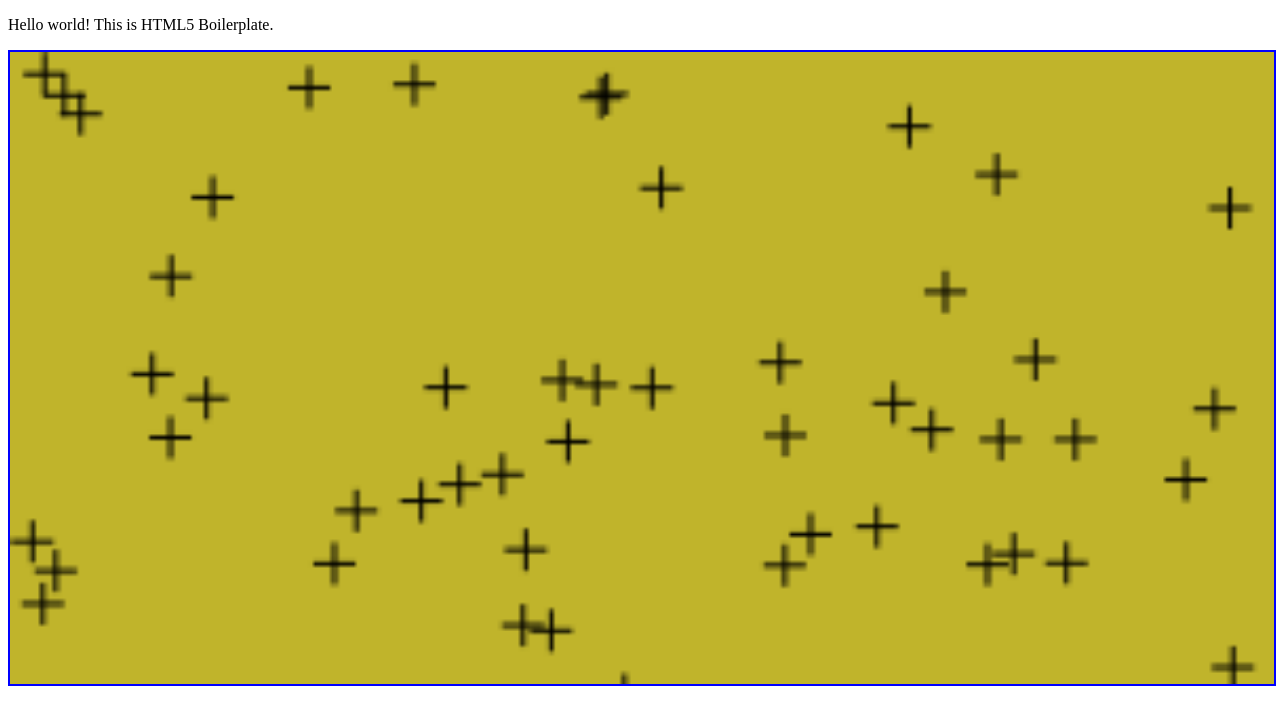
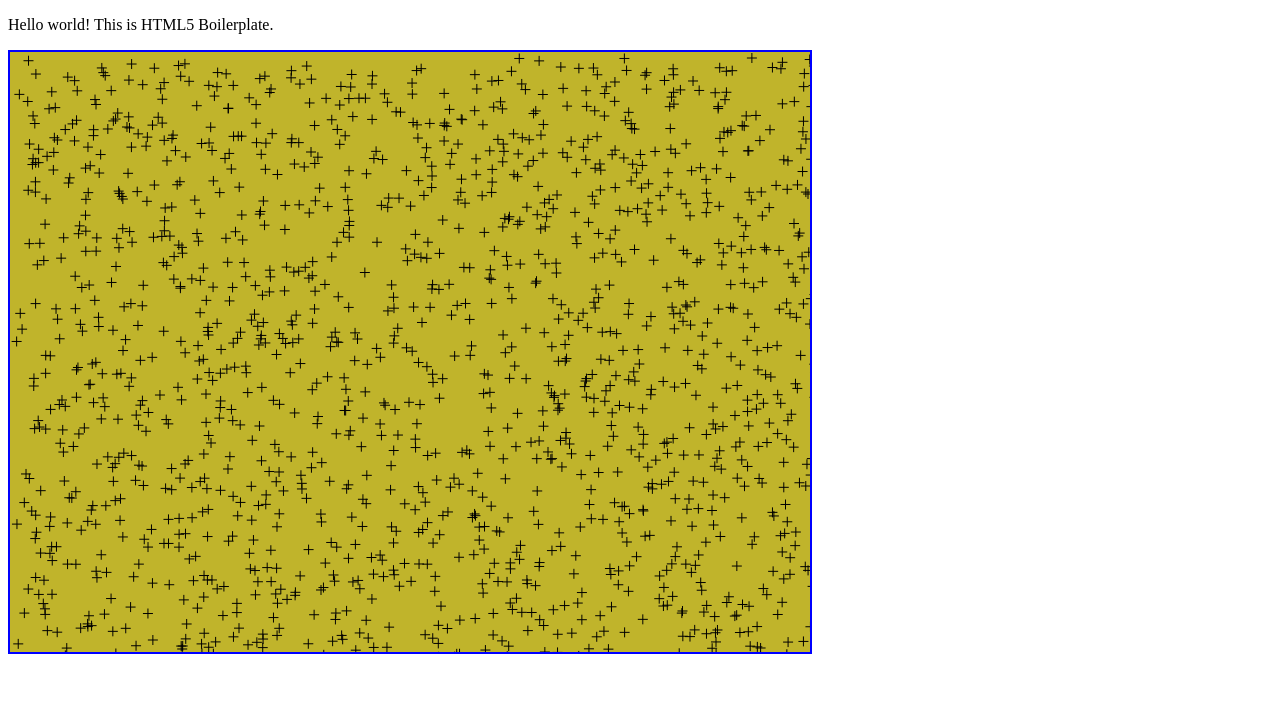
Before and after one commit to guillaume-gomez/randomCrosses, a website: page index.html in a window 1280 px wide. Drawn offline with Linux system fonts and the light colour scheme.

Commit message:
fix width and height in html to avoid blurry render

```diff
--- a/css/stylesheet.css
+++ b/css/stylesheet.css
@@ -1,4 +1,4 @@
 #canvas{
   border: solid 2px blue;
-  width: 100%;
+  //width: 100%;
 }
--- a/index.html
+++ b/index.html
@@ -14,7 +14,7 @@
 
   <!-- Add your site or application content here -->
   <p>Hello world! This is HTML5 Boilerplate.</p>
-  <canvas id="canvas"></canvas>
+  <canvas id="canvas" width="800px" height="600px"></canvas>
   <script src="js/app.js"></script>
 </body>
 
--- a/js/app.js
+++ b/js/app.js
@@ -1,3 +1,4 @@
+var WidthCross = 10;
 function getRandomColor() {
     var letters = '0123456789ABCDEF';
     var color = '#';
@@ -5,6 +6,9 @@ function getRandomColor() {
         color += letters[Math.floor(Math.random() * 16)];
     }
     return color;
+}
+function getRandomArbitrary(min, max) {
+    return Math.random() * (max - min) + min;
 }
 function setBackgroundColor(canvas) {
     var ctx = getContext(canvas);
@@ -26,22 +30,25 @@ function getContext(canvas) {
     return context;
 }
 function createCross(context, x, y) {
-    var widthCross = 10;
     context.beginPath();
-    context.moveTo(x, y + widthCross / 2);
-    context.lineTo(x + widthCross, y + widthCross / 2);
-    context.moveTo(x + widthCross / 2, y);
-    context.lineTo(x + widthCross / 2, y + widthCross);
+    context.moveTo(x, y + WidthCross / 2);
+    context.lineTo(x + WidthCross, y + WidthCross / 2);
+    context.moveTo(x + WidthCross / 2, y);
+    context.lineTo(x + WidthCross / 2, y + WidthCross);
     context.stroke();
 }
 window.addEventListener("load", function (event) {
     var canvas = getCanvas();
     var context = getContext(canvas);
     setBackgroundColor(canvas);
-    for (var i = 0; i < 50; i++) {
-        var x = Math.random() * canvas.width;
-        var y = Math.random() * canvas.height;
-        createCross(context, x, y);
+    for (var _x = 0; _x < canvas.width; _x += WidthCross) {
+        for (var _y = 0; _y < canvas.height; _y += WidthCross) {
+            if (Math.random() >= 0.7) {
+                var x = getRandomArbitrary(_x, _x + 2 * WidthCross);
+                var y = getRandomArbitrary(_y, _y + 2 * WidthCross);
+                createCross(context, x, y);
+            }
+        }
     }
 });
 //# sourceMappingURL=app.js.map
```
Also changed, not shown: js/app.ts (+17 -9 lines).
